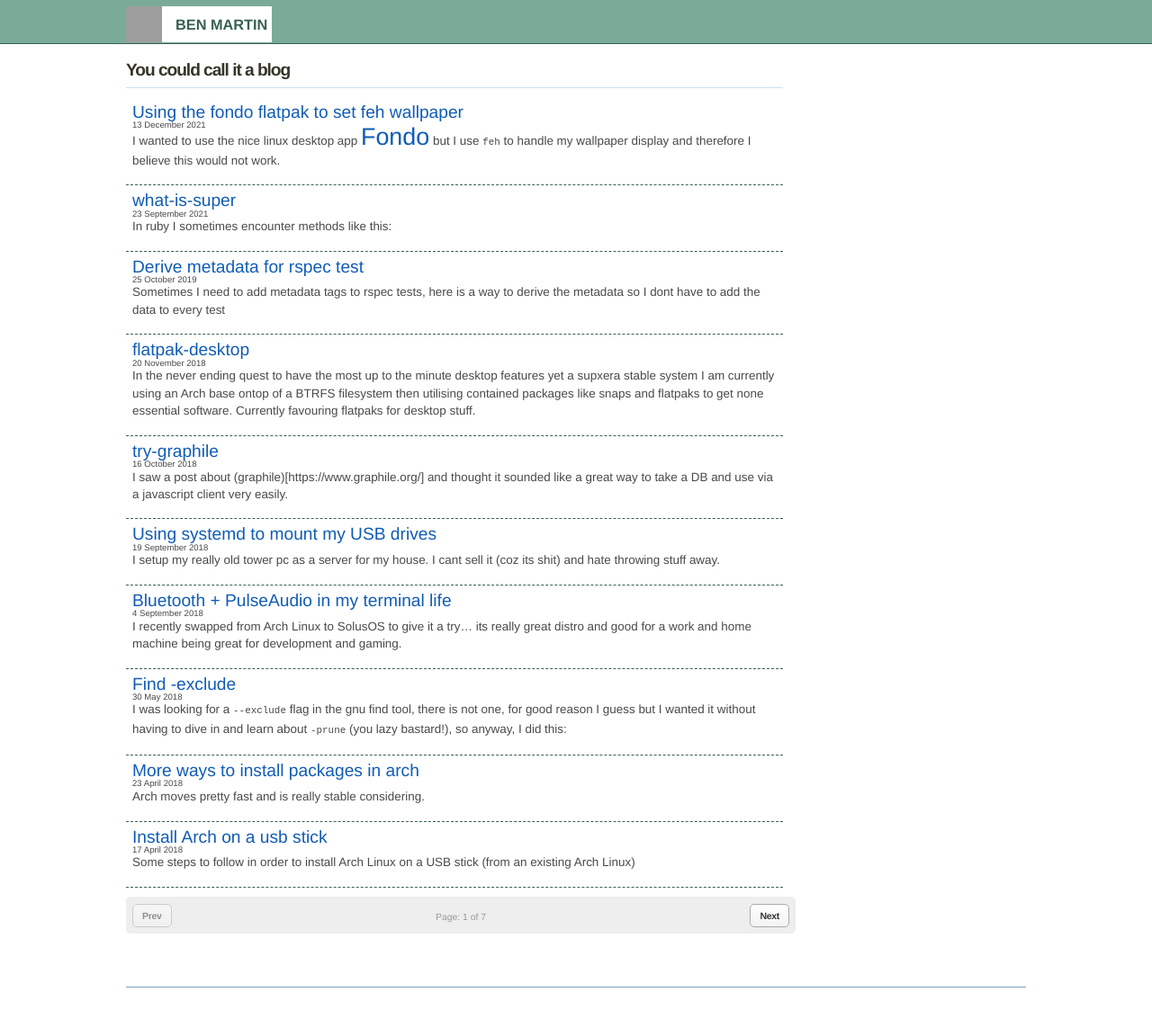
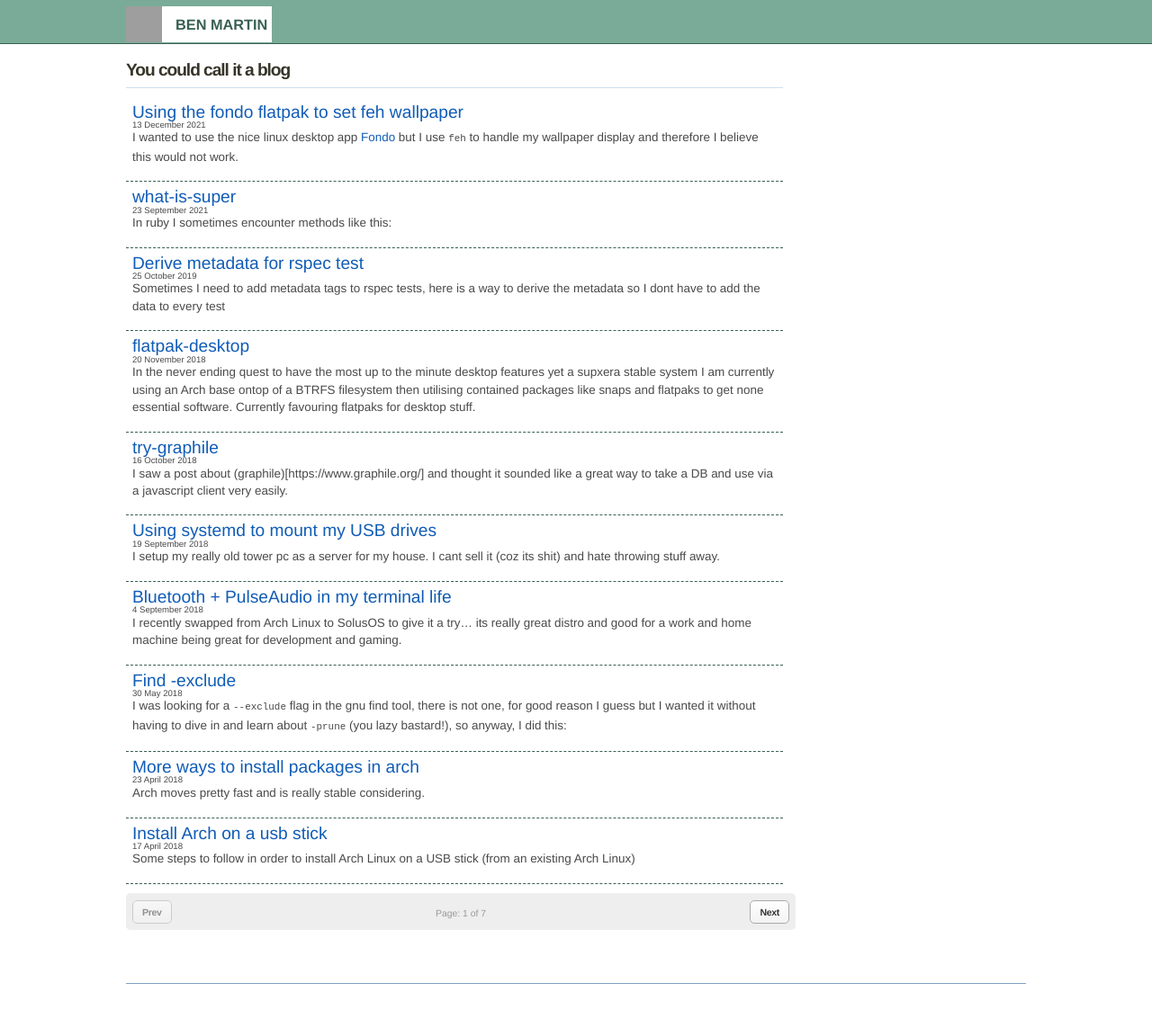
Before and after one commit to bugthing/bugthing.github.com, a Jekyll site: the page built from index.html, in a window 1280 px wide. Shown: the whole page at 90% size. Built offline with Jekyll 4.4.1, drawn with Linux system fonts in a browser that asks for light colours; the list of posts is cut into pages by our own code; grey boxes are pictures that could not be loaded.

Commit message:
Reduce size on links in list of posts

```diff
--- a/Gemfile
+++ b/Gemfile
@@ -8,7 +8,6 @@ gem 'minima'
 gem 'webrick'
 
 group :jekyll_plugins do
-  #gem 'github-pages'
   gem 'jekyll-feed'
   gem 'jekyll-paginate'
 end
--- a/css/style.scss
+++ b/css/style.scss
@@ -98,6 +98,9 @@ ul.posts li {
 ul.posts li a {
   font-size: 2em;
 }
+ul.posts li p a {
+  font-size: 1em;
+}
 
 #core-content ul.paged-navigation {
   display: block; width: 100%; background-color: #eee;
```
